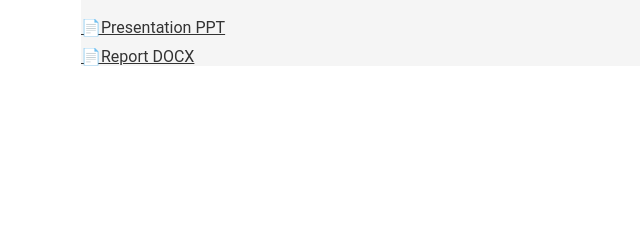
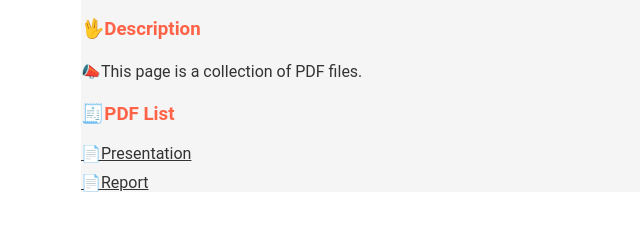
Before and after one commit to DilemmaGX/PACSSR-301004, a plain HTML site: page pdf/index.html in a window 1280 px wide. Shown: the part 61-292 px from the top of the page, without its empty margins (159-799 px from the left). Drawn offline with Linux system fonts and the light colour scheme.

Commit message:
Update index.html

```diff
--- a/pdf/index.html
+++ b/pdf/index.html
@@ -1,9 +1,12 @@
 <div class="container" style="background-color: #f5f5f5; color: #333; font-family: 'Roboto', sans-serif; margin: 20px auto; max-width: 800px;">
     <h1 class="title" style="color: #ff6347; text-align: center;">PDF Folder</h1>
     <div class="pdf-list" style="margin: 20px 0;">
+        <h3 style="color: #ff6347;">🖖Description</h3>
+        <p style="line-height: 1.6;">📣This page is a collection of PDF files.</p>
+        <h3 style="color: #ff6347;">🧾PDF List</h3>
         <ul style="list-style: none; padding: 0;">
-            <li style="margin: 10px 0;"><a href="./presentation.pdf" style="color: #333;">📄Presentation PPT</a></li>
-            <li style="margin: 10px 0;"><a href="./Report.pdf" style="color: #333;">📄Report DOCX</a></li>
+            <li style="margin: 10px 0;"><a href="./presentation.pdf" style="color: #333;">📄Presentation</a></li>
+            <li style="margin: 10px 0;"><a href="./Report.pdf" style="color: #333;">📄Report</a></li>
         </ul>
     </div>
 </div>
```
